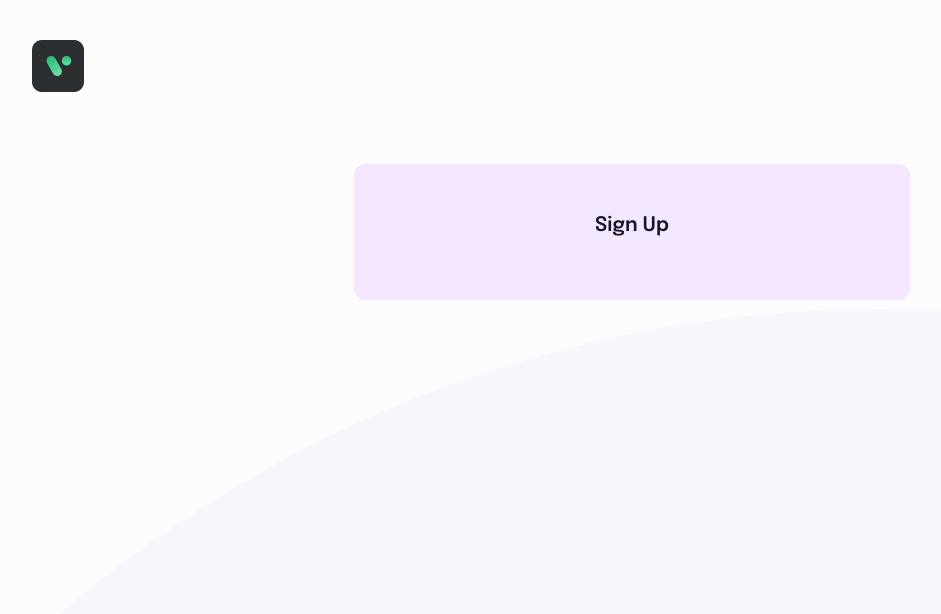
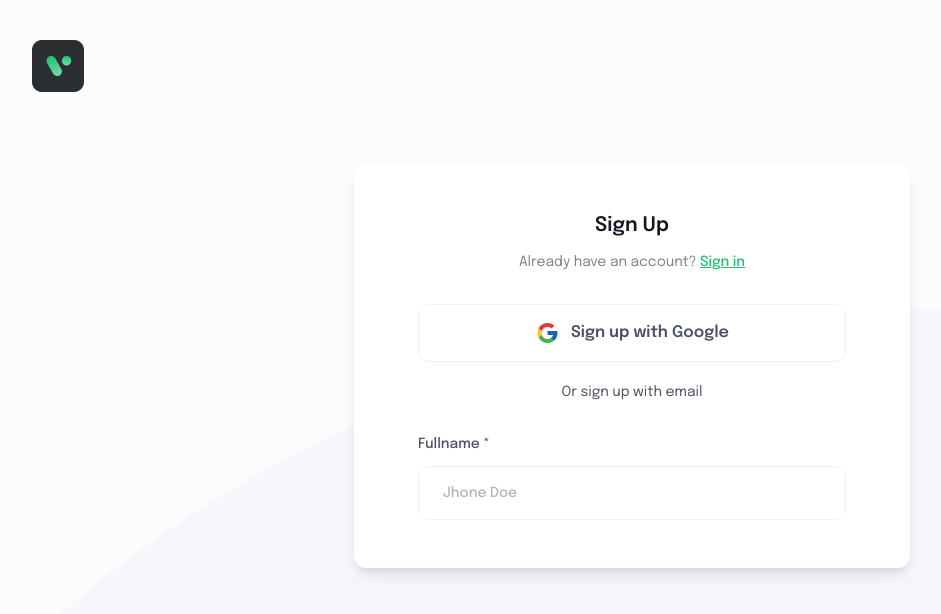
Before and after one commit to suleng18/crowfunding, a React (Create React App) app: page /sign-up in a window 1280 px wide. Shown: the top 614 px of the page, without its empty margins (8-949 px from the left). Built offline with nearby package versions, Linux system fonts and the light colour scheme.

Commit message:
SignUp 2

```diff
--- /dev/null
+++ b/src/components/input/Input.js
@@ -0,0 +1,30 @@
+import React from 'react';
+import { useController } from 'react-hook-form';
+import PropTypes from 'prop-types';
+
+const Input = ({ placeholder, control, name, type }) => {
+  const { field } = useController({
+    control,
+    name,
+    defaultValue: '',
+  });
+
+  return (
+    <div className="relative">
+      <input
+        type={type}
+        className="w-full px-6 py-4 text-sm font-medium border text-text1 border-strock rounded-xl placeholder:text-text4"
+        placeholder={placeholder}
+        {...field}
+      />
+    </div>
+  );
+};
+
+Input.propTypes = {
+  name: PropTypes.string,
+  type: PropTypes.string,
+  control: PropTypes.any.isRequired,
+};
+
+export default Input;
--- /dev/null
+++ b/src/components/input/index.js
@@ -0,0 +1 @@
+export { default as Input } from './Input';
--- /dev/null
+++ b/src/components/label/Label.js
@@ -0,0 +1,21 @@
+import React from 'react';
+import PropTypes from 'prop-types';
+
+const Label = ({ children, htmlFor, className }) => {
+  return (
+    <label
+      htmlFor={htmlFor}
+      className={`inline-block text-sm font-medium cursor-pointer text-text2 ${className}`}
+    >
+      {children}
+    </label>
+  );
+};
+
+Label.propTypes = {
+  children: PropTypes.node,
+  htmlFor: PropTypes.string,
+  className: PropTypes.string,
+};
+
+export default Label;
--- /dev/null
+++ b/src/components/label/index.js
@@ -0,0 +1 @@
+export { default as Label } from './Label';
--- a/src/index.scss
+++ b/src/index.scss
@@ -5,4 +5,7 @@
   body {
     @apply font-primary text-base;
   }
+  input {
+    @apply outline-none;
+  }
 }
--- a/src/layout/LayoutAuthentication.js
+++ b/src/layout/LayoutAuthentication.js
@@ -17,7 +17,7 @@ const LayoutAuthentication = (props) => {
       <Link to="/" className="inline-block mb-5 lg:mb-16">
         <img srcSet="/logo.png 2x" alt="crowfunding-app" />
       </Link>
-      <div className="w-full max-w-[556px] bg-purple-100 rounded-xl px-5 py-8 lg:px-16 lg:py-12 mx-auto">
+      <div className="w-full max-w-[556px] bg-white rounded-xl px-5 py-8 lg:px-16 lg:py-12 mx-auto shadow-lg">
         <h1 className="mb-1 text-lg font-semibold text-center lg:text-xl lg:mb-3 text-text1">
           {heading}
         </h1>
--- a/src/pages/SignUpPage.js
+++ b/src/pages/SignUpPage.js
@@ -1,8 +1,36 @@
 import React from 'react';
+import { Link } from 'react-router-dom';
+import { Label } from '../components/label';
 import LayoutAuthentication from '../layout/LayoutAuthentication';
+import { useForm } from 'react-hook-form';
+import { Input } from '../components/input';
 
 const SignUpPage = () => {
-  return <LayoutAuthentication heading="Sign Up"></LayoutAuthentication>;
+  const { handleSubmit, control } = useForm();
+
+  return (
+    <LayoutAuthentication heading="Sign Up">
+      <p className="mb-6 text-xs font-normal text-center lg:text-sm text-text3 lg:mb-8">
+        Already have an account?{' '}
+        <Link to="/sign-in" className="font-medium underline text-primary">
+          Sign in
+        </Link>
+      </p>
+      <button className="flex items-center justify-center w-full py-4 mb-5 border gap-x-3 border-strock rounded-xl ">
+        <img srcSet="/icon-google.png 2x" alt="icon-google" />
+        <span className="text-base font-semibold text-text2">Sign up with Google</span>
+      </button>
+      <p className="mb-4 text-xs font-normal text-center lg:text-sm lg:mb-8 text-text2">
+        Or sign up with email
+      </p>
+      <form>
+        <div className="flex flex-col gap-y-3">
+          <Label>Fullname *</Label>
+          <Input control={control} name="name" placeholder="Jhone Doe"></Input>
+        </div>
+      </form>
+    </LayoutAuthentication>
+  );
 };
 
 export default SignUpPage;
```
